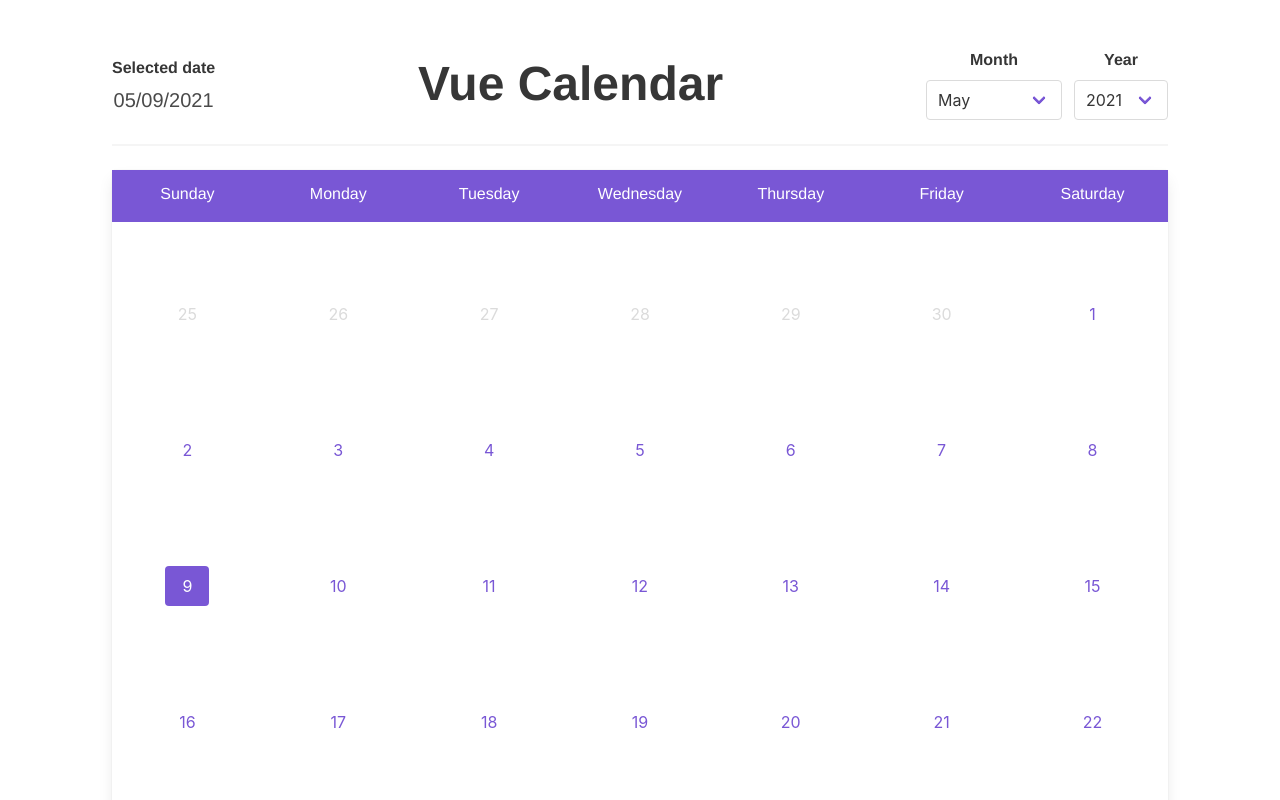
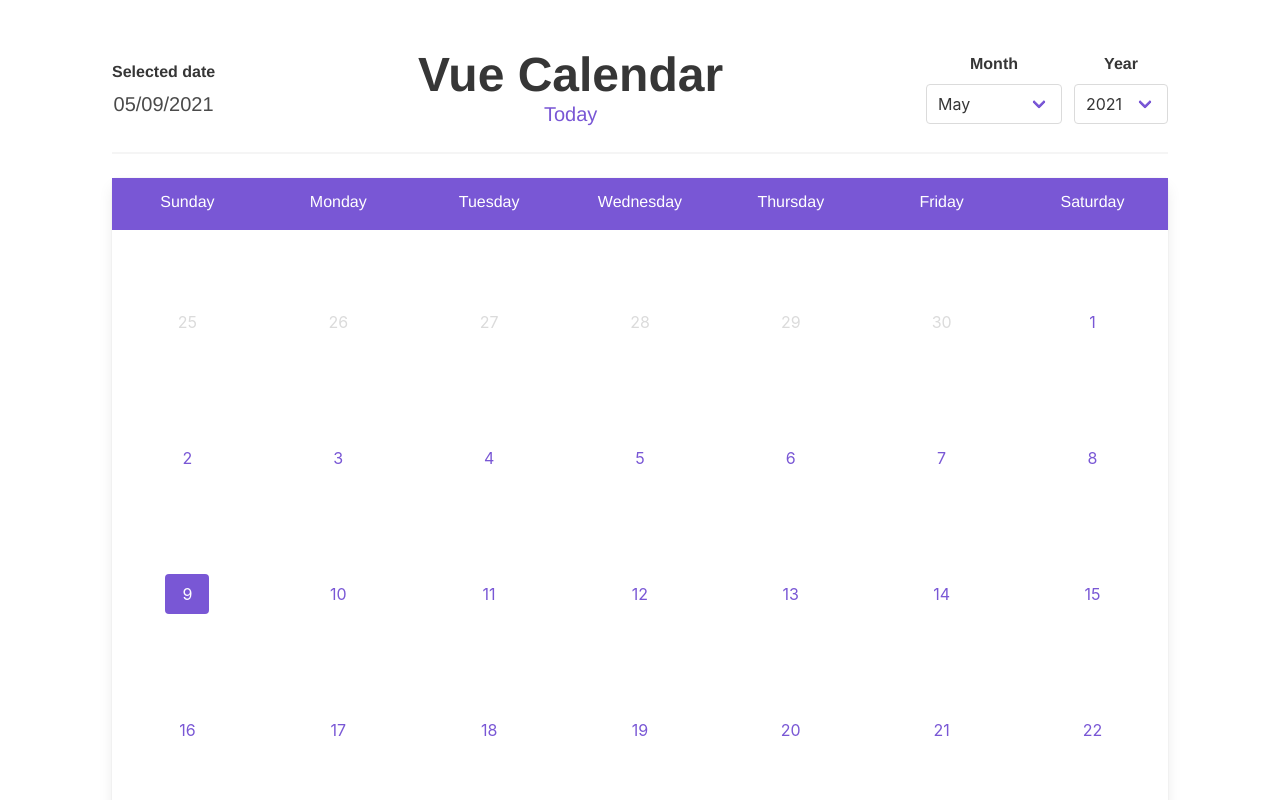
Before and after one commit to EmmanuelJP/vue-demo-calendar, a Vue app: page / in a window 1280 px wide. Shown: the top 800 px of the page. Built offline with nearby package versions, Linux system fonts and the light colour scheme.

Commit message:
Starting of creation of reminders

```diff
--- a/src/components/Calendar.vue
+++ b/src/components/Calendar.vue
@@ -8,12 +8,14 @@
           </b-field>
         </div>
       </div>
-      <p class="level-item has-text-centered">
-        <span class="title is-1">
-          {{ title }}
-        </span>
-      </p>
-
+      <div class="level-item">
+        <div class="has-text-centered">
+          <p class="title is-1">
+            {{ title }}
+          </p>
+          <a @click="setToday"  class="subtitle has-text-primary">Today</a>
+        </div>
+      </div>
       <div class="level-right">
         <p class="level-item">
           <b-field label="Month">
@@ -57,7 +59,7 @@
             v-for="(date, key) in calendarDates"
             class="column is-1"
           >
-            <calendar-date  :date="date" />
+            <calendar-date :date.sync="date" @select="onSelectDate" />
           </div>
         </div>
       </div>
@@ -82,7 +84,9 @@ export default class Calendar extends Vue {
   weekDays = Helpers.days;
 
   model = new CalendarDate(new Date());
-
+setToday(){
+  this.model = new CalendarDate(new Date());
+}
   get calendarYear() {
     return new CalendarYear(this.model.year);
   }
@@ -91,7 +95,7 @@ export default class Calendar extends Vue {
     return new CalendarMonth(this.model.month, this.model.year);
   }
 
-  getPreviousDates() {
+  get previousDates() {
     let dates = [];
     let firstDay = this.calendarMonth.days[0];
     for (let index = firstDay.weekDay; index > 0; index--) {
@@ -103,7 +107,7 @@ export default class Calendar extends Vue {
     }
     return dates;
   }
-  getNextDates() {
+  get nextDates() {
     let dates = [];
     let lastDay = this.calendarMonth.days[this.calendarMonth.days.length - 1];
     let startDays = 7 - (lastDay.weekDay + 1);
@@ -117,17 +121,14 @@ export default class Calendar extends Vue {
     return dates;
   }
   get calendarDates() {
-    let previousDates = this.getPreviousDates();
-
     let currentDates = this.calendarMonth.days.map(
       (x) => new CalendarDate(x.date)
     );
-    let lastDates = this.getNextDates();
-    return previousDates.concat(currentDates).concat(lastDates);
+    return this.previousDates.concat(currentDates).concat(this.nextDates);
   }
 
-  created() {
-    console.log(this.calendarYear);
+  onSelectDate(item: CalendarDate) {
+    this.model = item;
   }
 }
 </script>
--- a/src/components/CalendarDate.vue
+++ b/src/components/CalendarDate.vue
@@ -1,15 +1,13 @@
 <template>
   <section>
     <div class="section">
-      <b-button :type="date.isToday ? 'is-primary' : 'is-ghost'">
-        <p
-          class="is-clickable"
-          :class="{
-            'has-text-grey-lighter': date.isOutOfMonth,
-          }"
-        >
-          <span> {{ date.day }}</span>
-        </p>
+      <b-button
+        @click="selectDate"
+        :class="{ 'has-text-grey-lighter': date.isOutOfMonth }"
+        :type="date.isToday ? 'is-primary' : 'is-ghost'"
+      >
+
+        {{ date.day }}
       </b-button>
     </div>
   </section>
@@ -20,8 +18,9 @@ import CalendarDate from "@/models/CalendarDate";
 @Component
 export default class CalendarDateComponent extends Vue {
   @Prop() date!: CalendarDate;
-
-  created() {}
+  selectDate(){
+    this.$emit('select',this.date);
+  }
 }
 </script>
 
```
Also changed, not shown: src/components/CalendarReminder.vue (added, +20 -0 lines), src/models/CalendarReminder.ts (added, +9 -0 lines).
